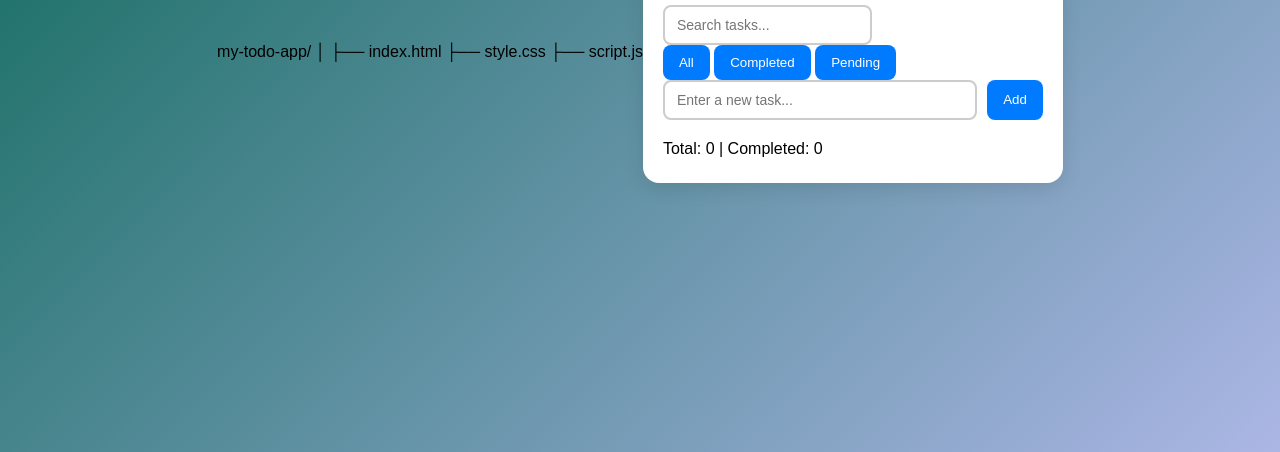
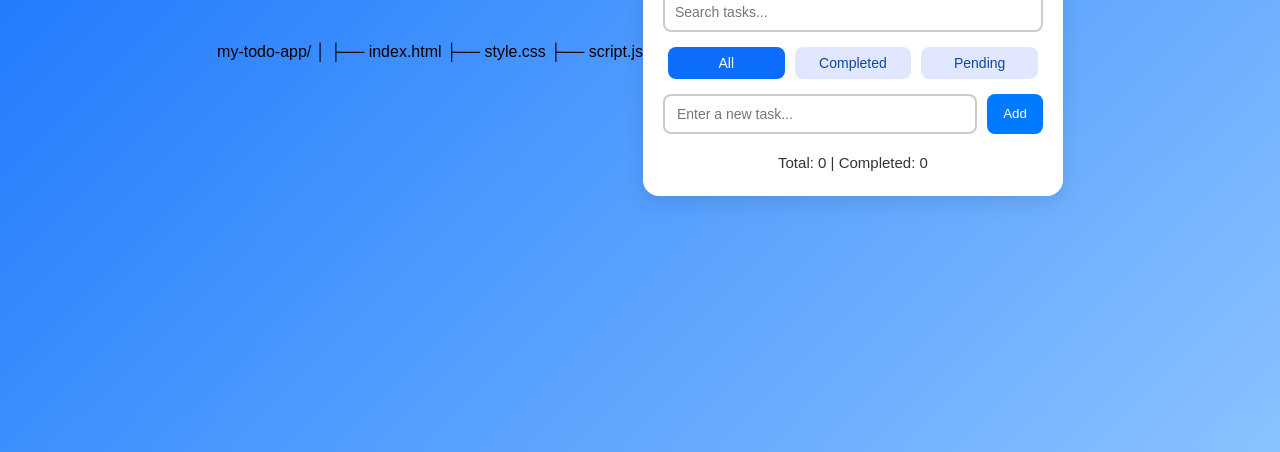
Before and after one commit to Psalmscode/todo-app, a plain HTML site: page index.html in a window 1280 px wide. Shown: the part 348-800 px from the top of the page. Drawn offline with Linux system fonts and the light colour scheme.

Commit message:
Revise styles for background and UI components
Updated background gradient and added various styles for error messages, search area, filter buttons, and task counter.

```diff
--- a/style.css
+++ b/style.css
@@ -1,3 +1,4 @@
+/* ✅ Reset and body styling */
 * {
   margin: 0;
   padding: 0;
@@ -6,7 +7,7 @@
 
 body {
   font-family: "Poppins", sans-serif;
-  background: linear-gradient(135deg, #076655, #acb6e5);
+  background: linear-gradient(135deg, #0d6efd, #89c2ff);
   min-height: 100vh;
   display: flex;
   justify-content: center;
@@ -14,6 +15,7 @@ body {
   padding: 20px;
 }
 
+/* 🧱 Main container */
 .todo-container {
   background: #fff;
   padding: 25px 20px;
@@ -23,6 +25,7 @@ body {
   max-width: 420px;
 }
 
+/* 🧩 Title */
 h1 {
   text-align: center;
   color: #333;
@@ -30,6 +33,57 @@ h1 {
   font-weight: 600;
 }
 
+/* ⚠️ Error Message */
+.error-msg {
+  color: #dc3545;
+  text-align: center;
+  font-size: 14px;
+  margin-bottom: 10px;
+  display: none;
+}
+
+/* 🔍 Search bar */
+.search-area {
+  display: flex;
+  justify-content: center;
+  margin-bottom: 15px;
+}
+
+#searchInput {
+  width: 100%;
+  padding: 10px;
+  border: 2px solid #ccc;
+  border-radius: 8px;
+  font-size: 14px;
+}
+
+/* 🧭 Filter Buttons */
+.filter-buttons {
+  display: flex;
+  justify-content: space-between;
+  margin-bottom: 15px;
+}
+
+.filter-btn {
+  flex: 1;
+  background: #e0e7ff;
+  border: none;
+  padding: 8px 0;
+  margin: 0 5px;
+  border-radius: 8px;
+  font-size: 14px;
+  cursor: pointer;
+  color: #0d47a1;
+  transition: background 0.3s, color 0.3s;
+}
+
+.filter-btn:hover,
+.filter-btn.active {
+  background: #0d6efd;
+  color: #fff;
+}
+
+/* 📝 Input area */
 .input-area {
   display: flex;
   gap: 10px;
@@ -59,6 +113,7 @@ button:hover {
   background-color: #0056b3;
 }
 
+/* 📋 Task list */
 ul {
   list-style: none;
 }
@@ -79,6 +134,7 @@ li.completed .task-text {
   color: #999;
 }
 
+/* ✅ Icons and buttons */
 .check-icon {
   cursor: pointer;
   color: #007bff;
@@ -142,6 +198,15 @@ li.completed .check-icon {
   padding: 2px 6px;
 }
 
+/* 🔢 Task counter */
+.task-counter {
+  text-align: center;
+  margin-top: 10px;
+  color: #333;
+  font-size: 15px;
+}
+
+/* 📱 Responsive Design */
 @media (max-width: 480px) {
   .todo-container {
     padding: 20px 15px;
@@ -162,4 +227,13 @@ li.completed .check-icon {
     width: 48%;
     text-align: center;
   }
+
+  .filter-buttons {
+    flex-direction: column;
+    gap: 8px;
+  }
+
+  .filter-btn {
+    width: 100%;
+  }
 }
```
